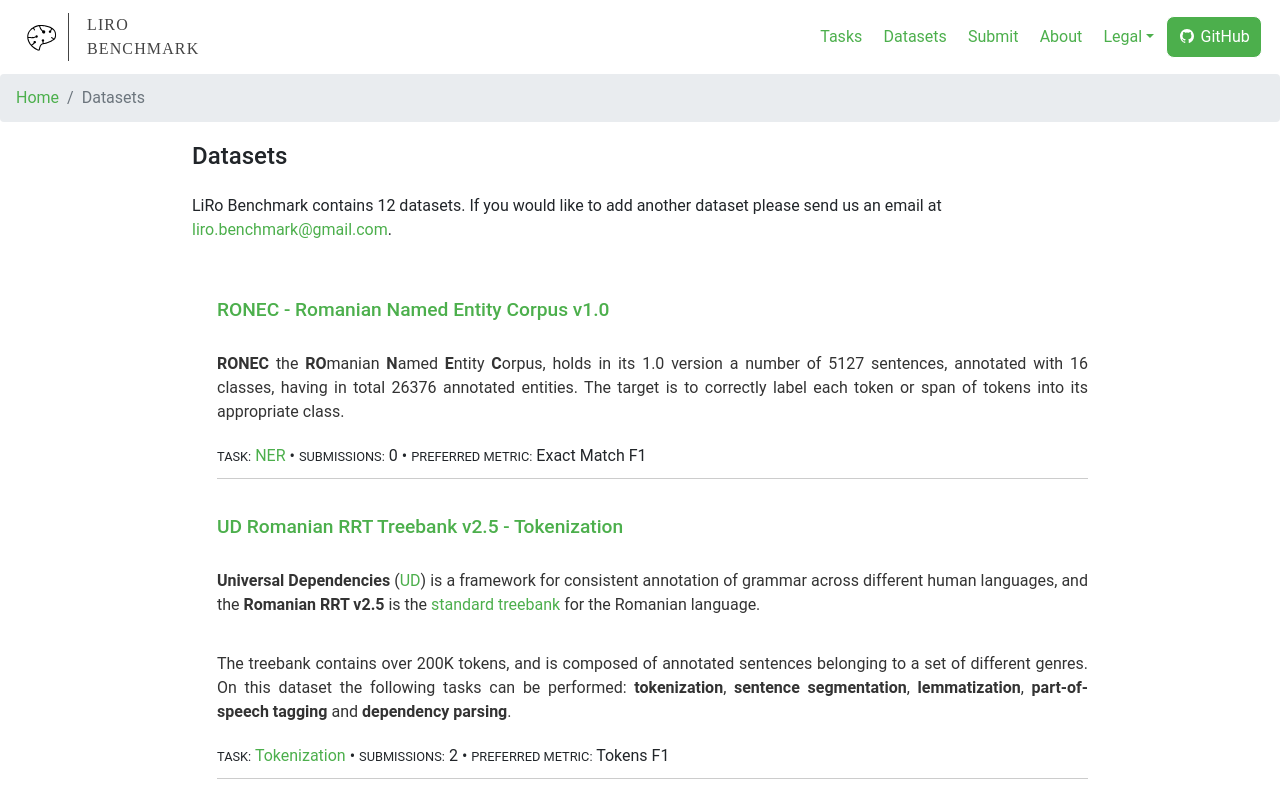
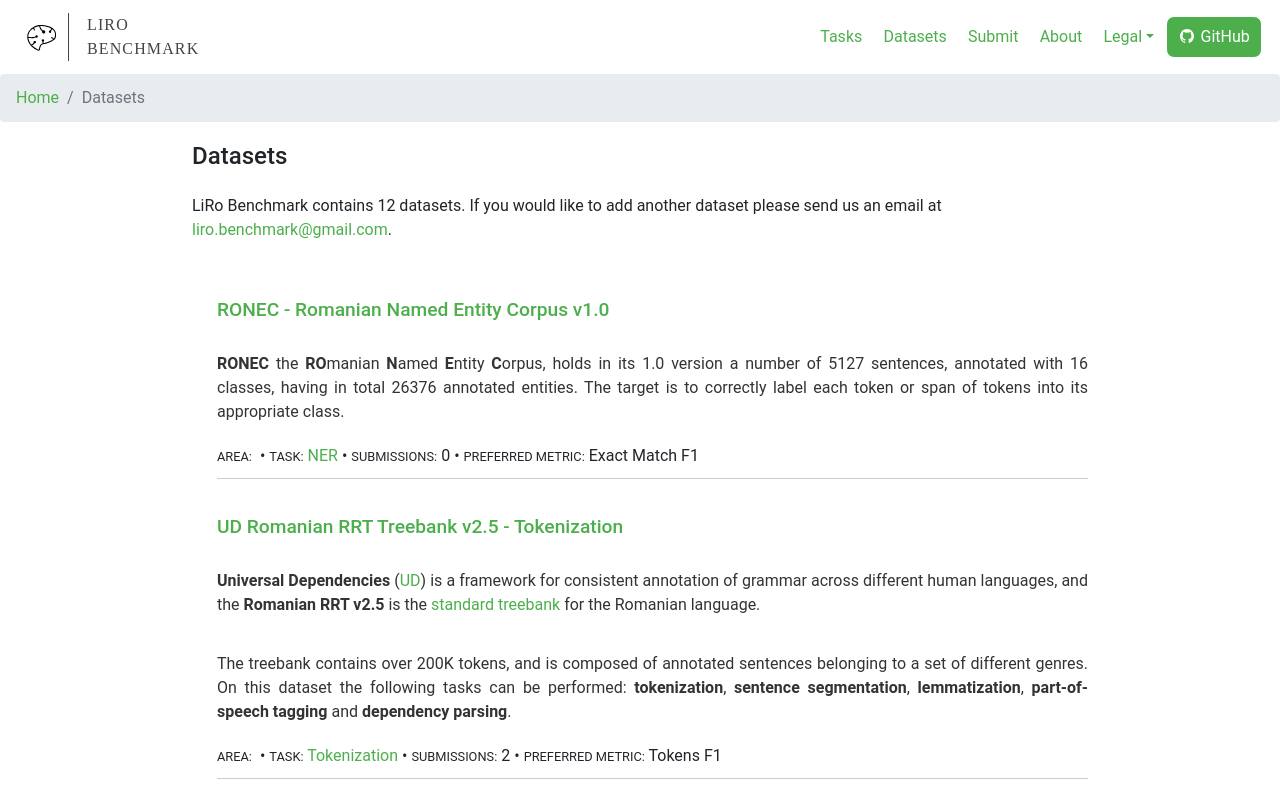
Before and after one commit to LiroBenchmark/LiroBenchmark.github.io, a React (Create React App) app: page /ro_benchmark_leaderboard/datasets in a window 1280 px wide. Shown: the top 800 px of the page. Built offline with nearby package versions, Linux system fonts and the light colour scheme; what webfontloader would draw is missing.

Commit message:
Display dataset area in datasets page

```diff
--- a/src/Components/Datasets.js
+++ b/src/Components/Datasets.js
@@ -22,6 +22,9 @@ class Datasets extends React.Component {
         <div className="row dataset-description">{ReactHtmlParser(dataset.dataset_description)}</div>
         <div className="row dataset-info">
           <ul>
+            <li>
+              <span>area:</span> {dataset.area}
+            </li>
             <li>
               <span>task:</span> <a href={this.urlBuilder.buildTaskUrl({ id: dataset.task_id })}>{dataset.task}</a>
             </li>
```
